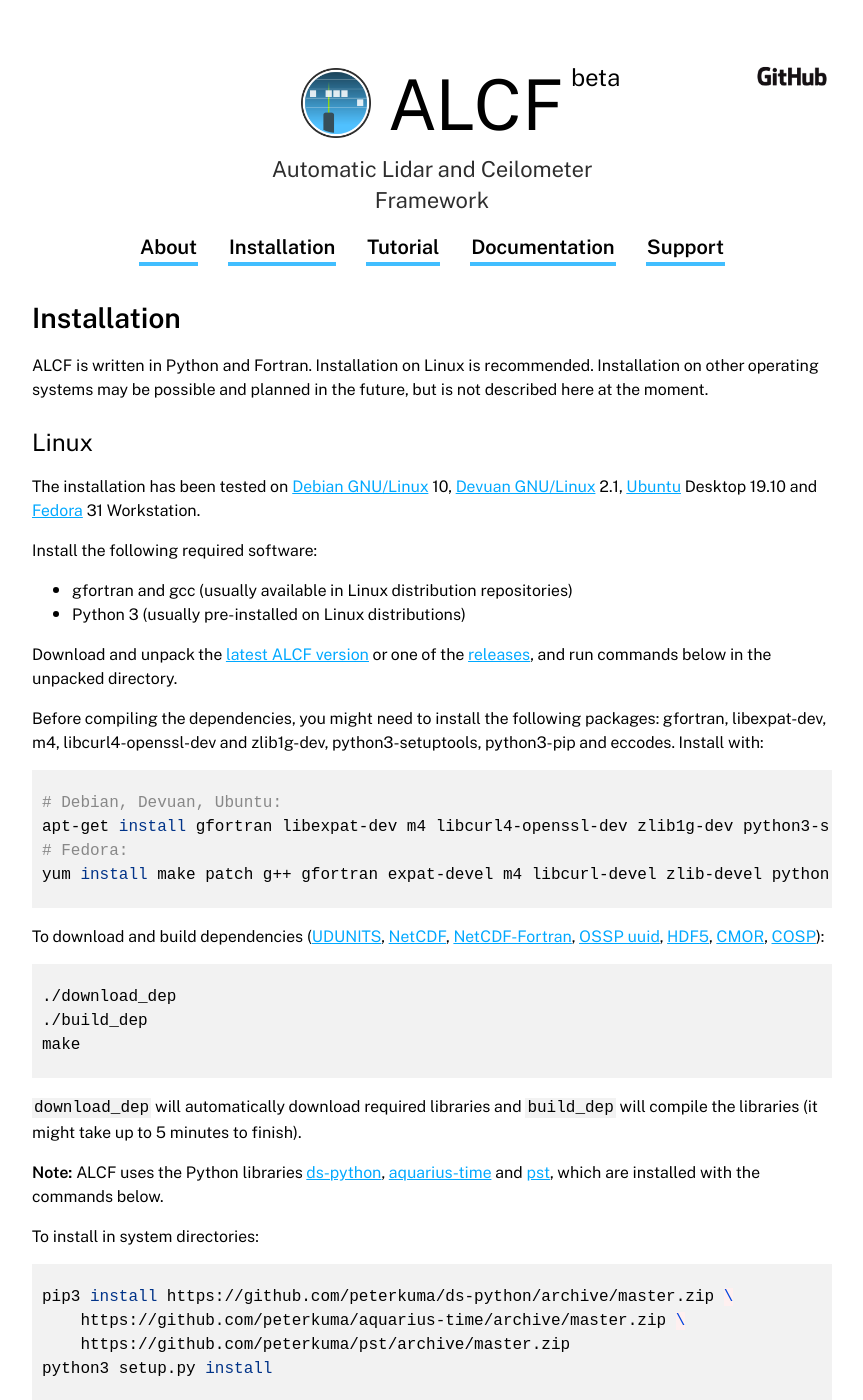
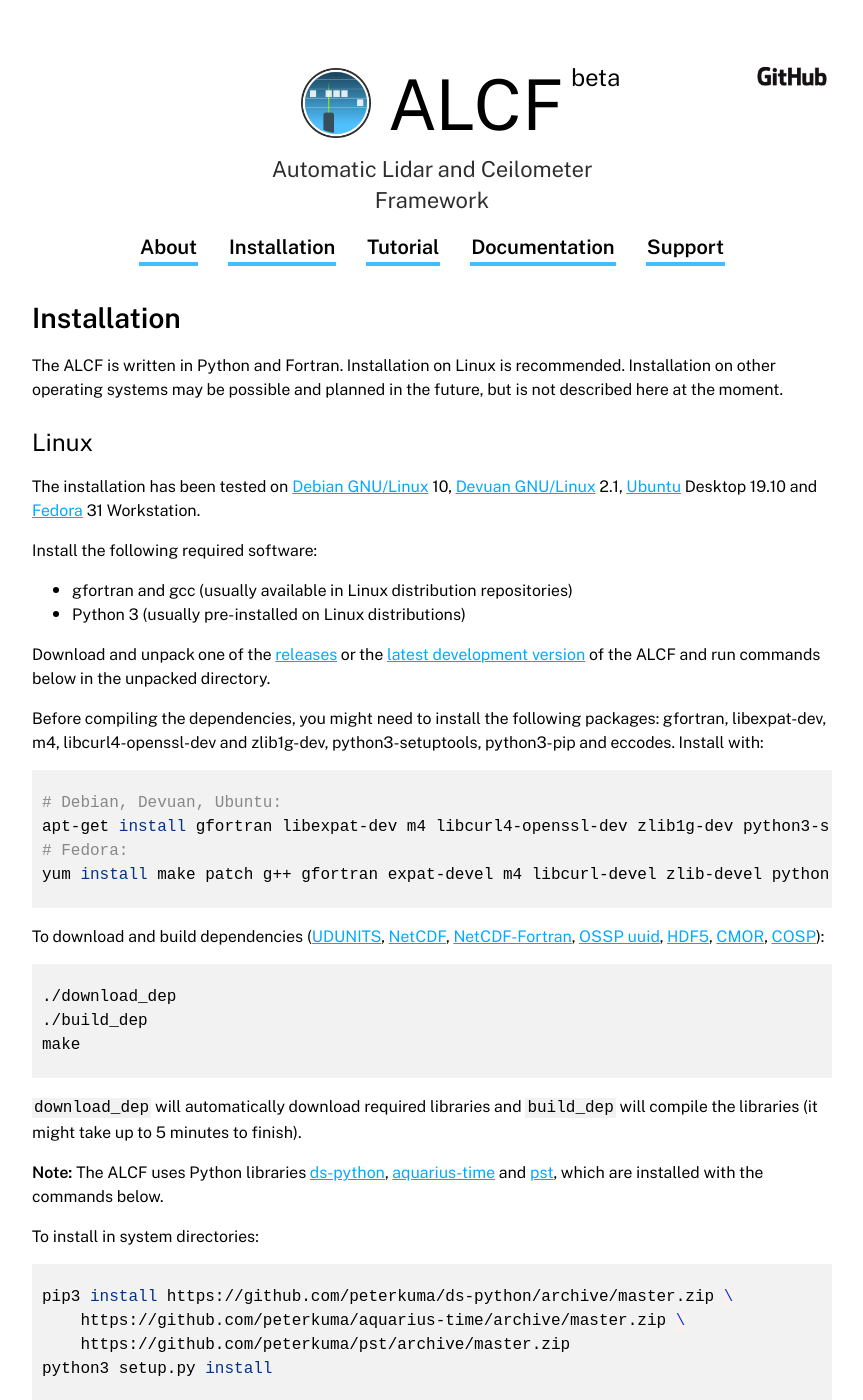
Before and after one commit to alcf-lidar/alcf-lidar.github.io, a Jekyll site: the page built from installation/index.md, in a window 1280 px wide and 1400 px high. Shown: the whole window, without its empty margins (208-1071 px from the left). Built offline with Jekyll 4.4.1, drawn with Linux system fonts in a browser that asks for light colours; some of the changed text lies outside the part shown.

Commit message:
Installation: link to release versions first

````diff
--- a/_includes/installation.md
+++ b/_includes/installation.md
@@ -1,7 +1,7 @@
 
 ## Installation
 
-ALCF is written in Python and Fortran. Installation on Linux is recommended.
+The ALCF is written in Python and Fortran. Installation on Linux is recommended.
 Installation on other operating systems may be possible and planned in the
 future, but is not described here at the moment.
 
@@ -15,9 +15,9 @@ Install the following required software:
 - gfortran and gcc (usually available in Linux distribution repositories)
 - Python 3 (usually pre-installed on Linux distributions)
 
-Download and unpack the [latest ALCF version](https://github.com/peterkuma/alcf/archive/master.zip)
-or one of the [releases](#releases),
-and run commands below in the unpacked directory.
+Download and unpack one of the [releases](#releases)
+or the [latest development version](https://github.com/peterkuma/alcf/archive/master.zip)
+of the ALCF and run commands below in the unpacked directory.
 
 Before compiling the dependencies, you might need to install the following
 packages: gfortran, libexpat-dev, m4, libcurl4-openssl-dev and zlib1g-dev,
@@ -48,7 +48,7 @@ make
 `download_dep` will automatically download required libraries and `build_dep`
 will compile the libraries (it might take up to 5 minutes to finish).
 
-**Note:** ALCF uses the Python libraries [ds-python](https://github.com/peterkuma/ds-python),
+**Note:** The ALCF uses Python libraries [ds-python](https://github.com/peterkuma/ds-python),
 [aquarius-time](https://github.com/peterkuma/aquarius-time) and
 [pst](https://github.com/peterkuma/pst), which are installed with the commands
 below.
@@ -71,7 +71,7 @@ pip3 install --user https://github.com/peterkuma/ds-python/archive/master.zip \
 python3 setup.py install --user
 ```
 
-You should now be able to run ALCF in the terminal:
+You should now be able to run the ALCF in the terminal:
 
 ```sh
 alcf
@@ -85,7 +85,7 @@ should output:
 
 ## Releases
 
-Below is a list of releases of ALCF. The version numbers follow
+Below is a list of releases of the ALCF. The version numbers follow
 the [Semantic Versioning](https://semver.org).
 
 #### [1.0.0-beta.2](https://github.com/alcf-lidar/alcf/releases/tag/v1.0.0-beta.2) (2020-05-01) [[documentation](https://github.com/alcf-lidar/alcf-lidar.github.io/releases/download/v1.0.0-beta.2/alcf-doc-1.0.0-beta.2.zip)] [DOI: [10.5281/zenodo.3779518](https://doi.org/10.5281/zenodo.3779518)]
````
